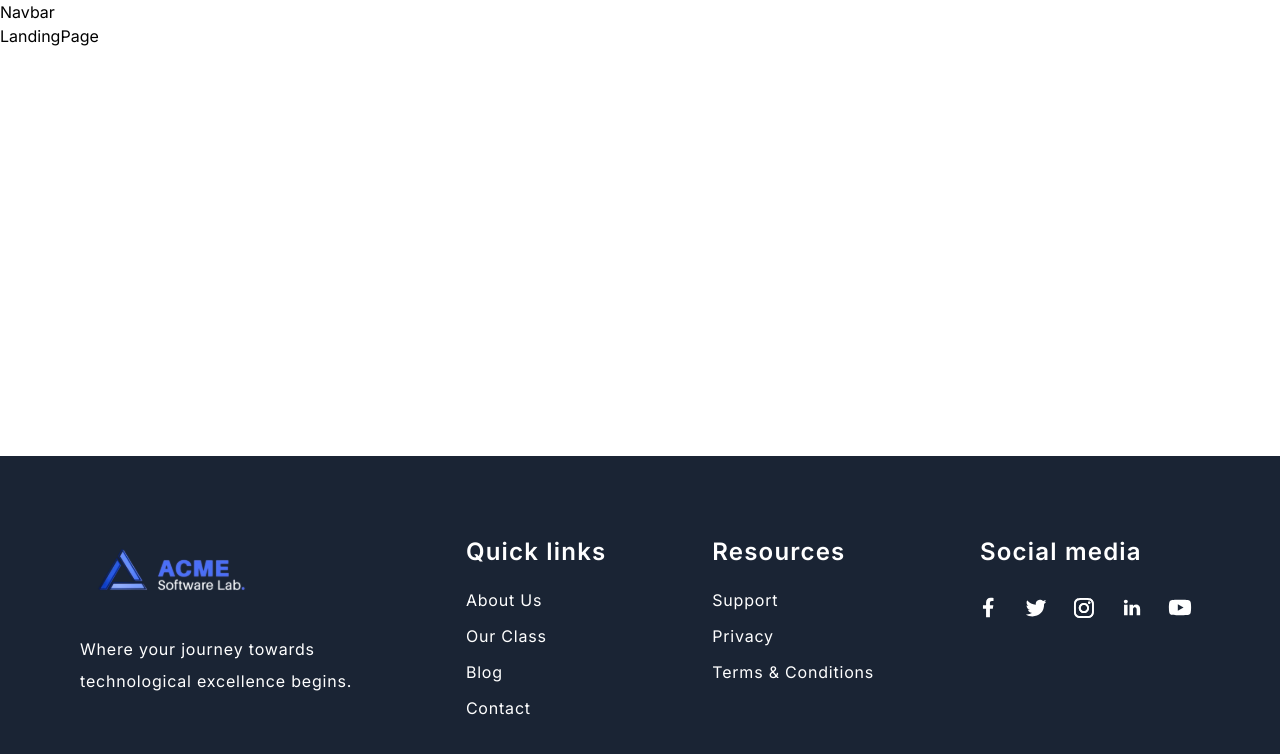
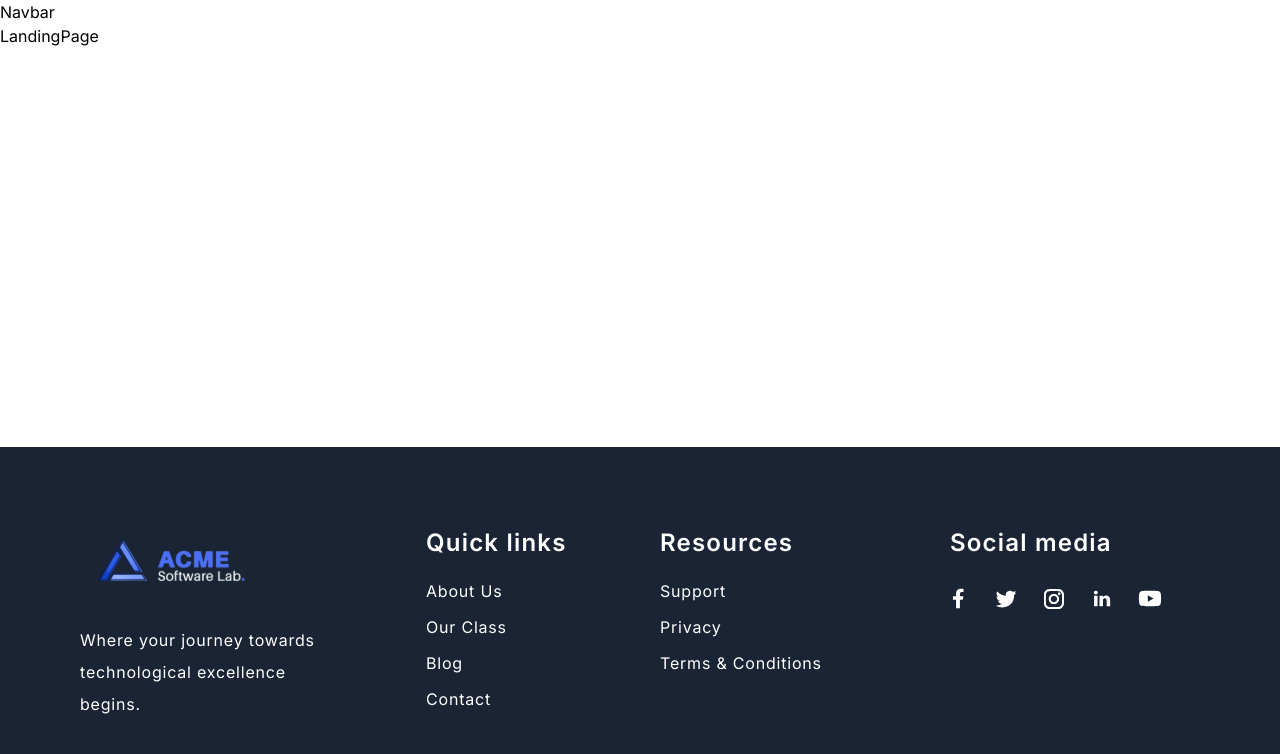
Before and after one commit to adex-badr18/acme-capstone-project, a React (Vite) app: page / in a window 1280 px wide. Shown: the top 754 px of the page. Built offline with nearby package versions, Linux system fonts and the light colour scheme.

Commit message:
refactor: Modify footer responsiveness

```diff
--- a/src/components/Footer.jsx
+++ b/src/components/Footer.jsx
@@ -30,8 +30,8 @@ const resourcesLinks = [
 
 const Footer = () => {
     return (
-        <div className="flex flex-col md:flex-row justify-between gap-8 bg-black p-10 md:p-20">
-            <div className="flex flex-col gap-3 md:gap-5 w-1/2 md:w-1/4">
+        <div className="grid grid-cols-1 md:grid-cols-2 lg:grid-cols-4 gap-10 bg-black p-10 md:p-20">
+            <div className="flex flex-col gap-3 md:gap-5">
                 <img
                     src={Logo}
                     alt="ACME Software Lab Logo"
@@ -43,7 +43,7 @@ const Footer = () => {
                 </p>
             </div>
 
-            <div className="flex flex-col gap-3 md:gap-5">
+            <div className="flex flex-col gap-3 md:gap-5 pl-0 lg:pl-14">
                 <h4 className="text-2xl font-semibold text-white tracking-wider">
                     Quick links
                 </h4>
```
